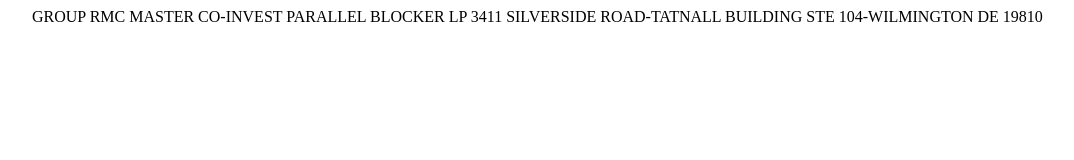
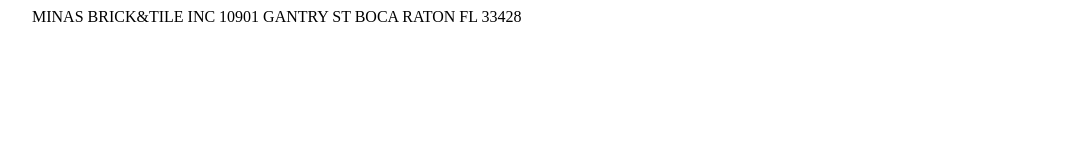
Before and after one commit to ebobers3o6/ebobers3o6.github.io, a plain HTML site: page index.html in a window 1280 px wide. Shown: the whole page, without its empty margins (24-1098 px from the left). Drawn offline with Linux system fonts and the light colour scheme.

Commit message:
Update index.html

```diff
--- a/index.html
+++ b/index.html
@@ -4,11 +4,11 @@
 <head>
     <meta charset="UTF-8">
     <meta name="viewport" content="width=device-width, initial-scale=1.0">
-    <meta name="facebook-domain-verification" content="wfg5mga61cx62xnqwbde0jha5ik7gp" />
+    <meta name="facebook-domain-verification" content="g3d7t71yk8017pk7oxwa5ye3mrs8yg" />
     <title>Document</title>
 </head>
 <body>
-GROUP RMC MASTER CO-INVEST PARALLEL BLOCKER LP
-3411 SILVERSIDE ROAD-TATNALL BUILDING STE 104-WILMINGTON DE 19810
+MINAS BRICK&TILE INC
+10901 GANTRY ST BOCA RATON FL 33428
 </body>
 </html>
```
